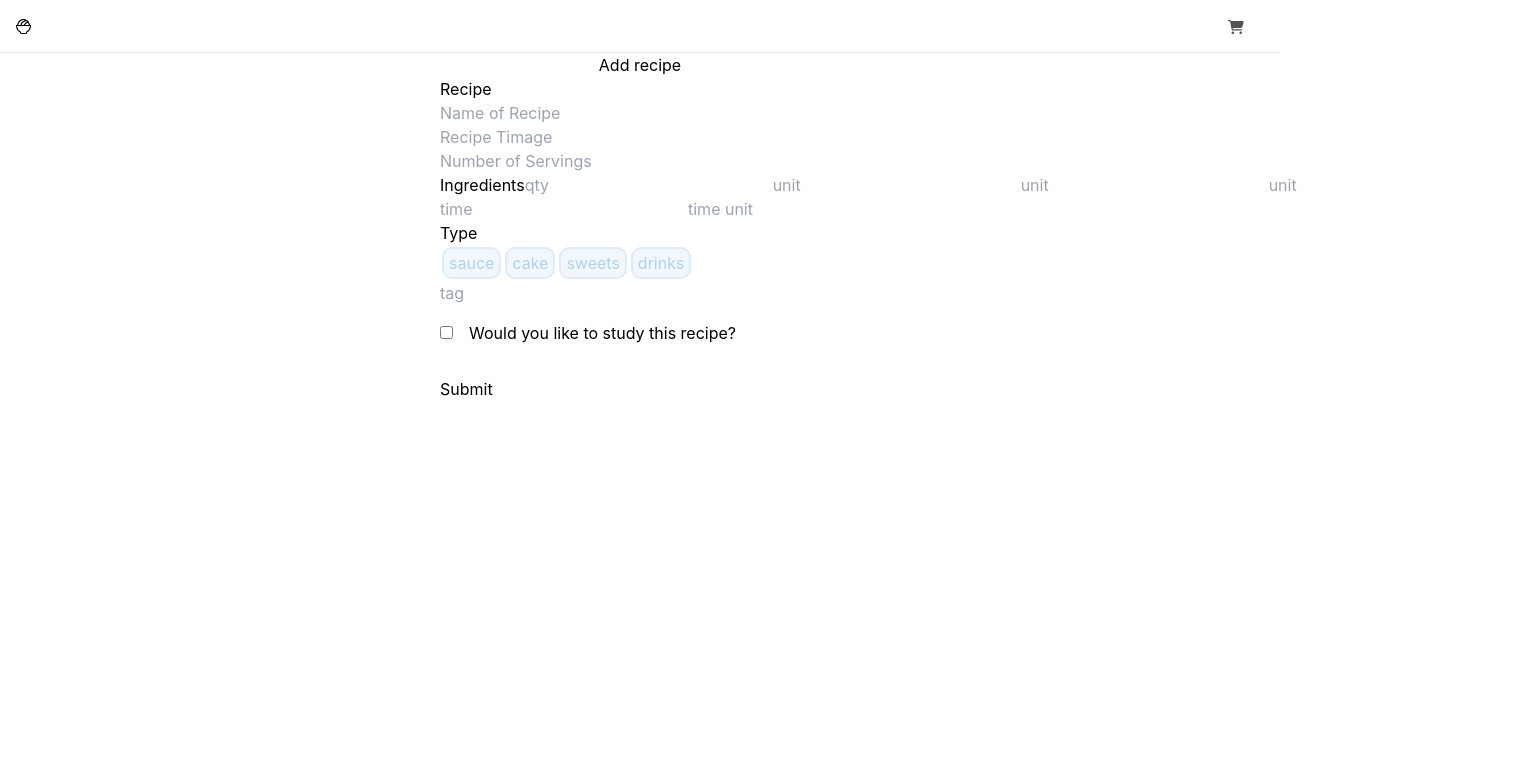
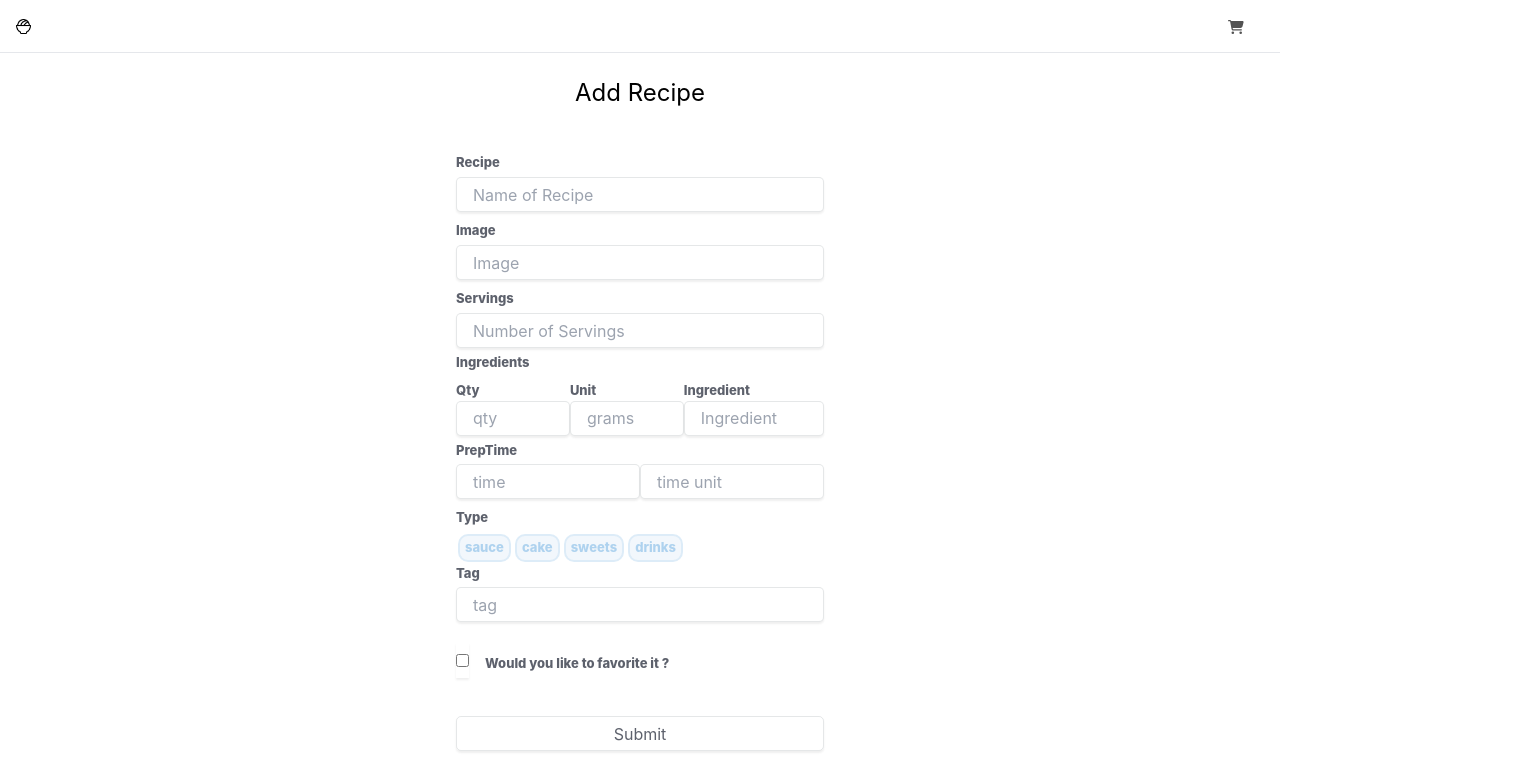
Before and after one commit to strawberrie68/Bakery-Recipe-Ordering-System, a React (Create React App) app in the folder bakery/: page /create-recipe in a window 1280 px wide. Shown: the top 784 px of the page, 1517 px wide, since content can reach past the window. Built offline with nearby package versions, Linux system fonts and the light colour scheme.

Commit message:
create recipe css

```diff
--- a/bakery/src/App.css
+++ b/bakery/src/App.css
@@ -533,10 +533,31 @@
 .CreateRecipe-page{
   display: flex;
   justify-content: center;
-  width:50%;
+  width:70%;
   justify-items: center;
   margin: auto;
   max-width: 400px;
+}
+.CreateRecipe-page form {
+  padding: 1em;
+}
+.CreateRecipe-page label{
+  color: rgba(7, 13, 30, 0.655);
+  font-weight: 800;
+  font-size: small;
+}
+
+.CreateRecipe-page input {
+  border: 1px solid rgba(113, 124, 129, 0.183);
+  border-radius: 5px;
+  padding:3px 1em;
+  margin-bottom: 5px;
+  width: 100%;
+  height: 35px;
+  box-shadow: 0px 2px 2px rgba(61, 61, 61, 0.083);
+  color:rgba(7, 13, 30, 0.655);
+
+
 }
 
 #recipe-type input[type="checkbox"] {
--- a/bakery/src/Pages/CreateRecipe.js
+++ b/bakery/src/Pages/CreateRecipe.js
@@ -99,96 +99,107 @@ const CreateRecipe = props => {
                     <div className='row'>
 
                         <div className='col-md-8 m-auto'>
-                            <h1 className='display-4 text-center'>Add recipe</h1>
+                            <h1 className='display-4 text-center text-2xl mt-6 mb-6'>Add Recipe</h1>
 
                             <form noValidate onSubmit={onSubmit}>
 
 
 
-                                <label htmlFor="">Recipe</label>
+                                <label htmlFor="recipeTitle">Recipe</label>
                                 <div className='form-group'>
                                     <input
                                         type='text'
                                         placeholder='Name of Recipe'
                                         name='recipeTitle'
-                                        className='form-control'
+                                        className='form-control mt-1'
                                         value={recipe.recipeTitle}
                                         onChange={onChange}
                                     />
                                 </div>
 
+                                <label htmlFor="recipe-image">Image</label>
                                 <div className='form-group'>
                                     <input
                                         type='text'
-                                        placeholder='Recipe Timage'
+                                        placeholder='Image'
                                         name='image'
-                                        className='form-control'
+                                        className='form-control mt-1'
                                         value={recipe.image}
                                         onChange={onChange}
                                     />
                                 </div>
 
+                                <label htmlFor="recipe-servings">Servings</label>
                                 <div className='form-group'>
                                     <input
                                         type='number'
                                         placeholder='Number of Servings'
                                         name='servings'
-                                        className='form-control'
+                                        className='form-control mt-1'
                                         value={recipe.servings}
                                         onChange={onChange}
                                     />
                                 </div>
-                                <div className="flex">
-                                    <label htmlFor='ingredients'>Ingredients</label>
-
+                                <div className="flex flex-col">
+                                    <label className="mb-1" htmlFor='ingredients'>Ingredients</label>
+                                    <div className="flex flex-row ">
+                                        <div>
+                                            < label htmlFor='ingredients-qty'>Qty</label>
                                             <div className='form-group'>
                                                 <input
                                                     id="ingredients-qty"
                                                     type='number'
                                                     placeholder='qty'
                                                     name='quantity'
-                                            className='form-control'
+                                                    className='form-control mr-1'
                                                     value={recipe.ingredients.quantity}
                                                     onChange={onChange}
                                                 />
                                             </div>
+
+                                        </div>
+                                        <div >
+                                            < label htmlFor='ingredients-qtyUnit'>Unit</label>
                                             <div className='form-group'>
                                                 <input
                                                     id="ingredients-qtyType"
                                                     type='text'
-                                            placeholder='unit'
+                                                    placeholder='grams'
                                                     name='quantityType'
-                                            className='form-control'
+                                                    className='form-control mr-1'
                                                     value={recipe.ingredients.quantityType}
                                                     onChange={onChange}
                                                 />
                                             </div>
+
+                                        </div>
+                                        <div>
                                         <div className='form-group'>
+                                                < label htmlFor='ingredients-qtyUnit'>Ingredient</label>
                                                 <input
 
                                                     type='text'
-                                            placeholder='unit'
-                                            name='quantityType'
-                                            className='form-control'
-                                            value={recipe.ingredients.quantityType}
-                                            onChange={onChange}
-                                        />
-                                    </div>
-                                    <div className='form-group'>
-                                        <input
-
-                                            type='text'
-                                            placeholder='unit'
-                                            name='quantityType'
-                                            className='form-control'
+                                                    placeholder='Ingredient'
+                                                    name='ingredient'
+                                                    className='form-control mr-1'
                                                     value={recipe.ingredients.ingredient}
                                                     onChange={onChange}
                                                 />
                                             </div>
 
                                         </div>
-                                <div className="flex">
+
+
+
+
+                                    </div>
+                                </div>
+
+                                <div className="flex flex-col">
+                                    < label htmlFor='ingredients-preptime'>PrepTime</label>
+                                    <div className="flex mt-1">
                                     <div className='form-group'>
+
                                         <input
                                             type='number'
                                             placeholder='time'
@@ -211,9 +222,12 @@ const CreateRecipe = props => {
 
                                     </div>
 
+
+                                </div>
+
                                 <label htmlFor="recipe-type">Type</label>
 
-                                <div>
+                                <div className="mt-1">
                                     <p id="recipe-type" >
                                         <label><input type="checkbox" name="type" value="sauce" /><span>sauce</span></label>
                                         <label><input type="checkbox" name="type" value="cake" /><span>cake</span></label>
@@ -222,12 +236,13 @@ const CreateRecipe = props => {
 
                                     </p>
                                 </div>
-                                <div className='form-group'>
+                                <div className='form-group flex flex-col'>
+                                    < label htmlFor='recipe-tag'>Tag</label>
                                     <input
                                         type='text'
                                         placeholder='tag'
                                         name='tag'
-                                            className='form-control'
+                                        className='form-control mt-1'
                                         value={recipe.tag}
                                         onChange={onChange}
                                     />
@@ -243,7 +258,7 @@ const CreateRecipe = props => {
                                             onChange={onChange}
                                         />
                                     </div>
-                                    <label htmlFor='fav' className='mx-4 '> Would you like to study this recipe? </label>
+                                    <label htmlFor='fav' className='mx-4 '> Would you like to favorite it ? </label>
                                 </div>
 
 
```
Lines whose indentation alone changed are shown as unchanged.
